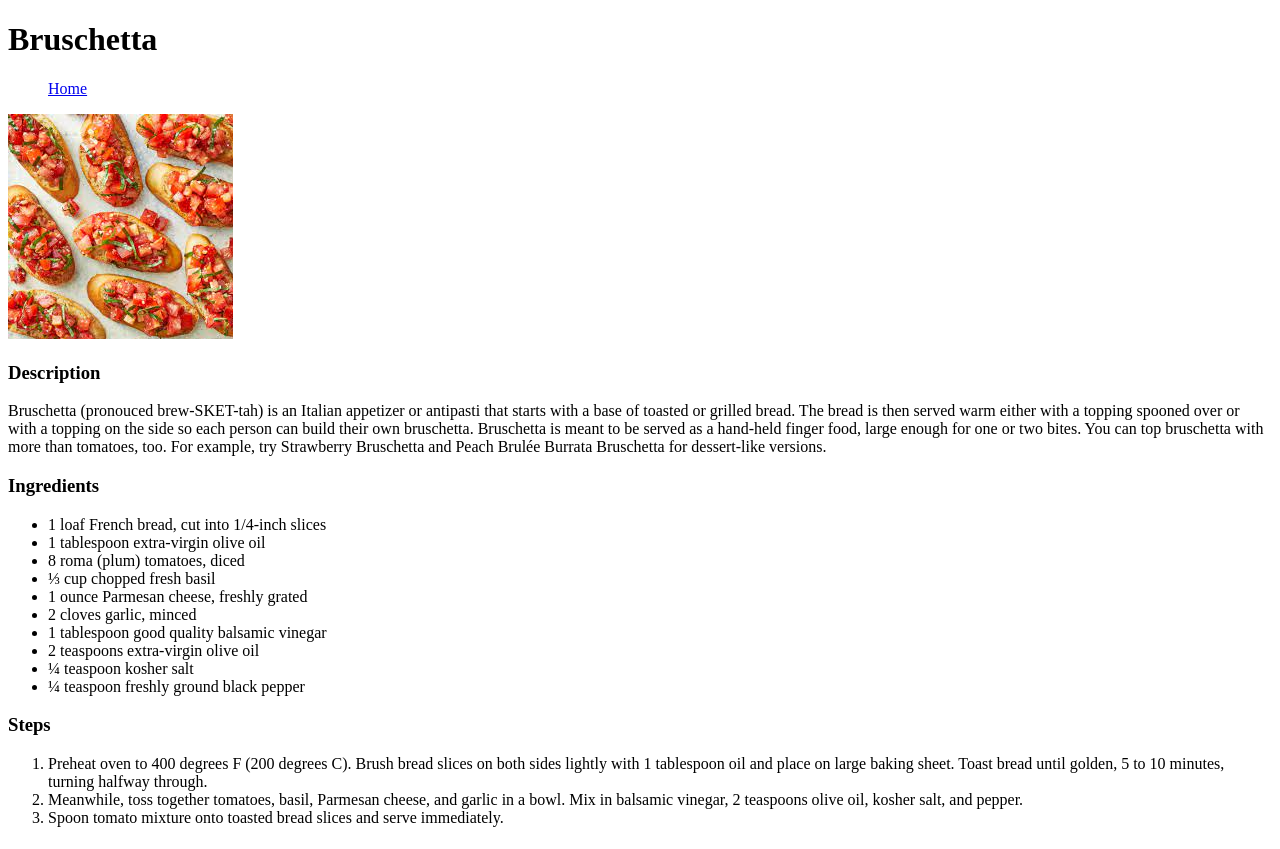
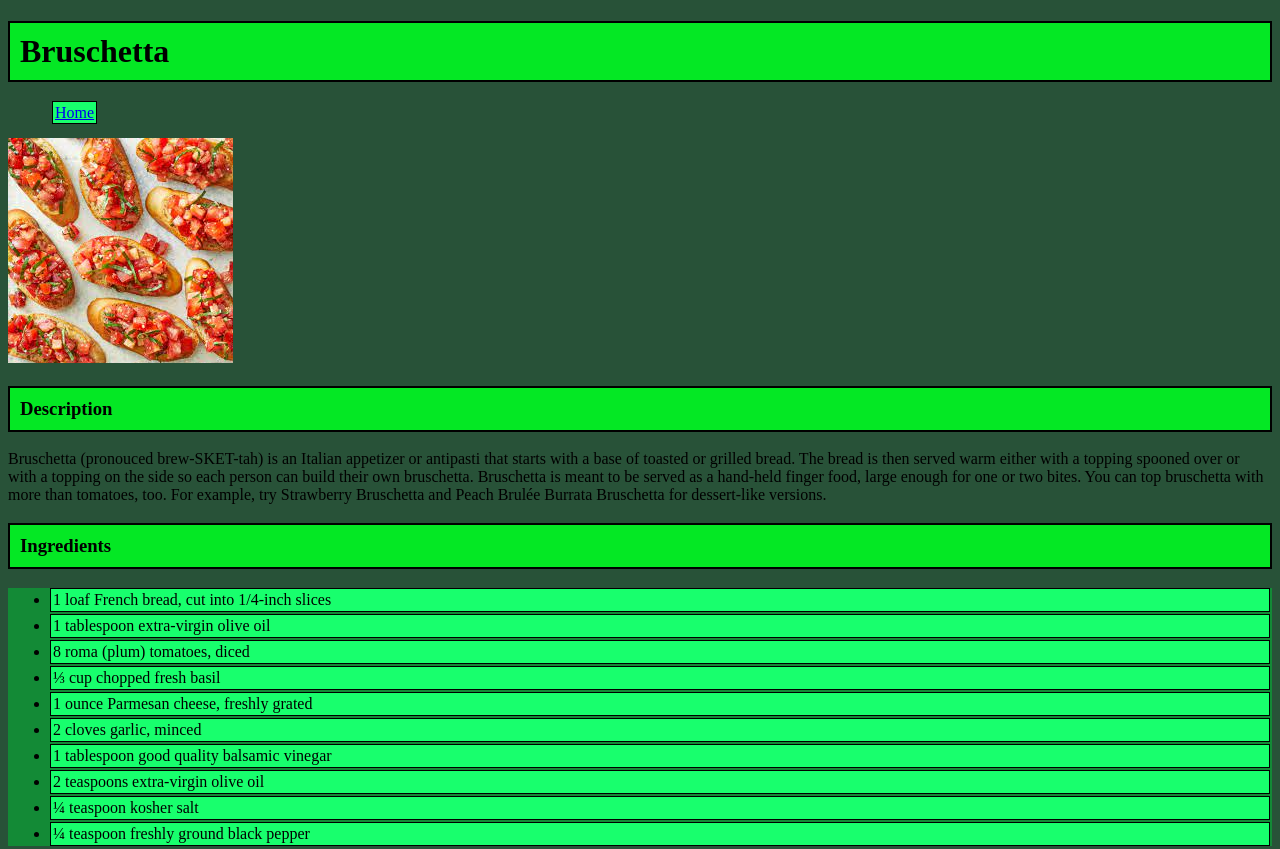
Before and after one commit to Barkotron/odin-recipes, a plain HTML site: page recipes/bruschetta.html in a window 1280 px wide. Shown: the top 849 px of the page. Drawn offline with Linux system fonts and the light colour scheme.

Commit message:
added some css

```diff
--- a/recipes/bruschetta.html
+++ b/recipes/bruschetta.html
@@ -3,23 +3,24 @@
 
 <head>
   <meta charset="UTF-8">
+  <link rel="stylesheet" href="../styles.css">
   <title>Bruschetta</title>
 </head>
 
 <body>
-  <h1>Bruschetta</h1>
+  <h1 class="header">Bruschetta</h1>
   <ul>
-    <a href="../index.html">Home</a>
+    <a href="../index.html" class="navbutton">Home</a>
   </ul>
   <img src="../images/bruschetta.jpeg" alt="Bruschetta">
-  <h3>Description</h3>
+  <h3 class="header">Description</h3>
   <p>Bruschetta (pronouced brew-SKET-tah) is an Italian appetizer or antipasti that starts with a base of toasted or grilled bread. The bread is then served warm either with a topping spooned over or with a topping on the side so each person can build their own bruschetta. Bruschetta is meant to be served as a hand-held finger food, large enough for one or two bites.
 
     You can top bruschetta with more than tomatoes, too. For example, try Strawberry Bruschetta and Peach Brulée Burrata Bruschetta for dessert-like versions.</p>
-  <h3>Ingredients</h3>
+  <h3 class="header">Ingredients</h3>
 
 
-  <ul>
+  <ul class="list">
     <li>1 loaf French bread, cut into 1/4-inch slices</li>
     <li>1 tablespoon extra-virgin olive oil</li>
     <li>8 roma (plum) tomatoes, diced</li>
@@ -31,7 +32,7 @@
     <li>¼ teaspoon kosher salt</li>
     <li>¼ teaspoon freshly ground black pepper</li>
   </ul>
-  <h3>Steps</h3>
+  <h3 class="header">Steps</h3>
   <ol>
     <li>Preheat oven to 400 degrees F (200 degrees C). Brush bread slices on both sides lightly with 1 tablespoon oil
       and place on large baking sheet. Toast bread until golden, 5 to 10 minutes, turning halfway through.</li>
```
Also changed, not shown: index.html (+5 -4 lines), recipes/jalapenopoppers.html (+6 -5 lines), recipes/tacoquiche.html (+6 -5 lines).
